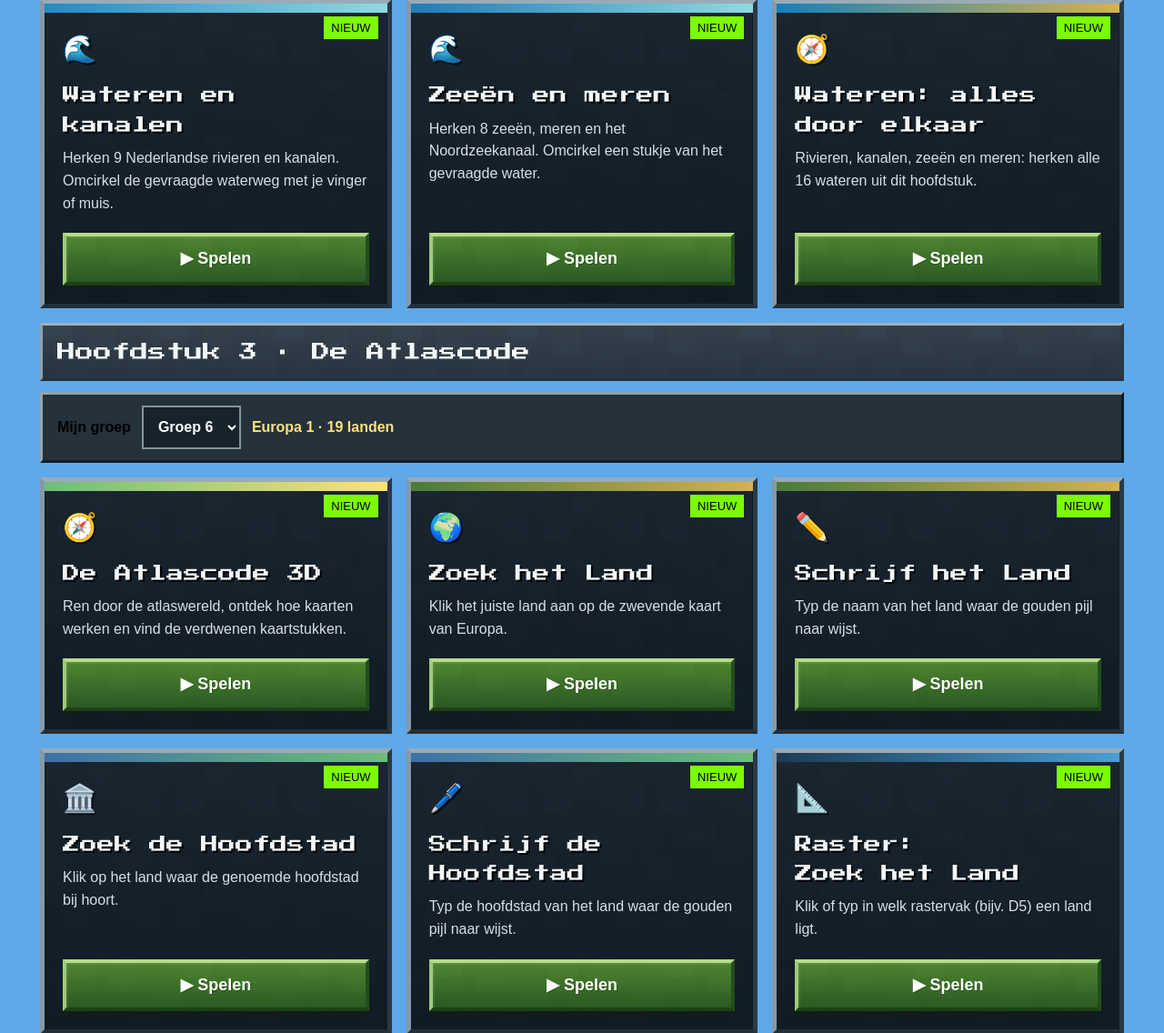
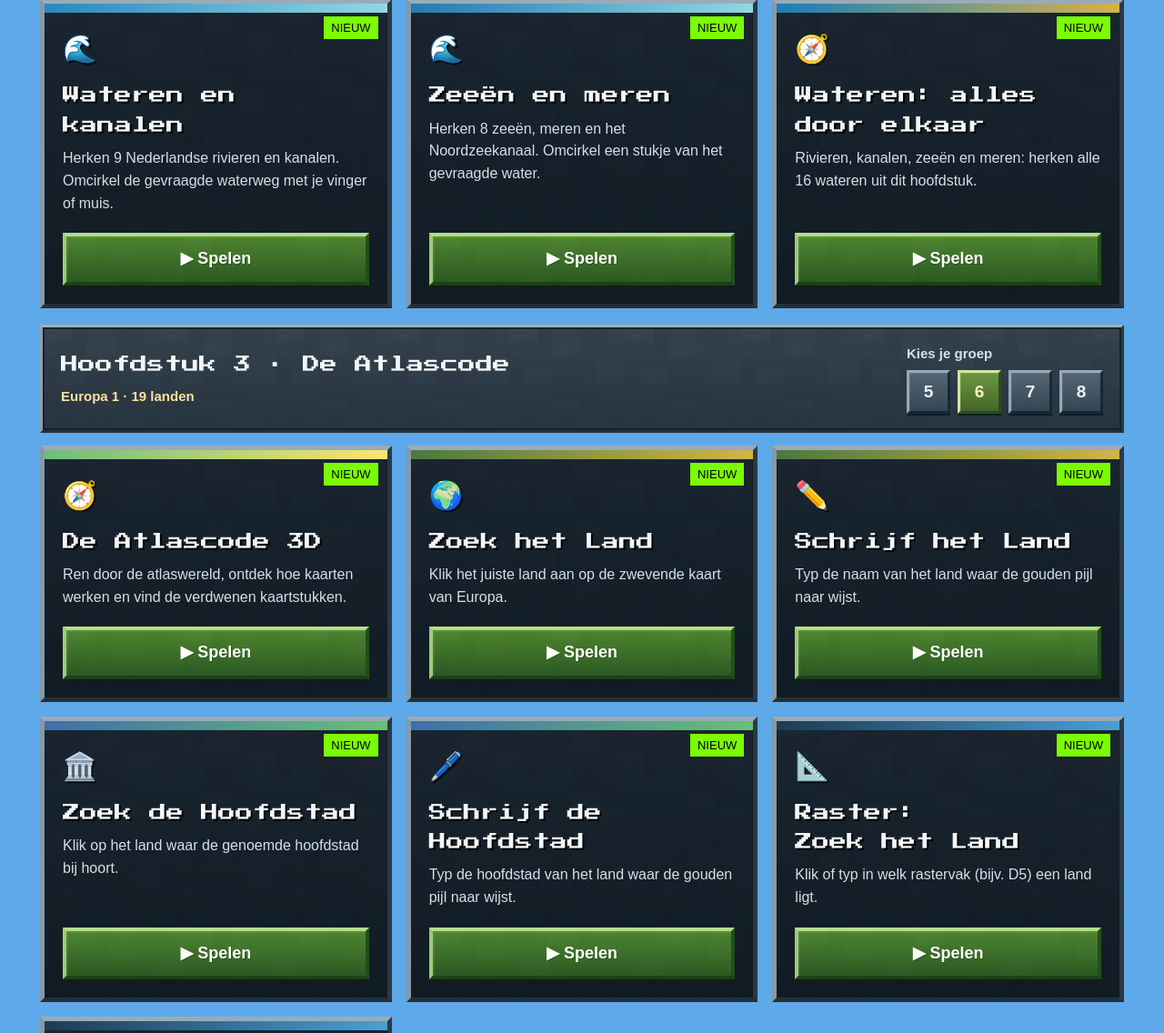
Before and after one commit to richard-vos/leercraft, a PHP site: page / in a window 1280 px wide. Shown: the part 1061-2197 px from the top of the page at 91% size. Run offline with PHP 8.4, Linux system fonts and the light colour scheme; data that the repository does not hold is empty; some libraries are stand-ins or nearby versions.

Commit message:
opties van klaskeuze is beter afgestemd met het thema.

```diff
--- a/assets/hub.css
+++ b/assets/hub.css
@@ -117,6 +117,16 @@ html[data-world-theme=end] .site-home .footer-donate{border-top-color:#c9a7e2;bo
 @media(min-width:700px){.site-home .site-footer{grid-template-columns:minmax(0,1fr) minmax(130px,auto);gap:20px 24px;padding:24px}.footer-donate{grid-column:1/-1}}
 @media(min-width:1000px){.site-home .site-footer{grid-template-columns:minmax(0,1fr) minmax(150px,auto) minmax(250px,auto)}.footer-donate{grid-column:auto}}
 @media(max-width:360px){.site-home .site-footer{padding:18px 12px}.site-home .footer-brand{font-size:16px}.site-home .footer-donate{font-size:16px;padding:12px 10px;gap:8px}}
-.atlas-hub-config{display:flex;align-items:center;flex-wrap:wrap;gap:12px;padding:12px 16px;margin-bottom:16px;background:#25313b;border:3px solid;border-color:#93a4ad #121b22 #121b22 #93a4ad;font:700 16px/1.5 Arial,sans-serif}
-.atlas-hub-config select{min-height:48px;padding:8px 12px;font:700 16px Arial;background:#17232b;color:#fff;border:2px solid #81959e;border-radius:0}
-.atlas-hub-config span{color:#ffe17b}
+.site-home .atlas-chapter{display:grid;grid-template-columns:minmax(0,1fr) auto;gap:16px 24px;align-items:center;margin:18px 0 14px;padding:18px 20px;background:linear-gradient(#34434ecc,#263440ed),var(--hub-stone);border:3px solid;border-color:#a0b1bc #2b3945 #22313d #8da0ad;box-shadow:inset 0 0 0 2px #17222a}
+.site-home .atlas-chapter .chapter-title{margin:0;padding:0;border:0;background:none;box-shadow:none;font-size:clamp(15px,1.65vw,19px);line-height:1.7}
+.atlas-chapter-heading{min-width:0}
+.site-home #chapter-atlas-curriculum{margin:8px 0 0;color:#ffe39a;font:700 15px/1.5 Arial,sans-serif}
+.site-home .atlas-hub-config{display:grid;grid-template-columns:repeat(4,minmax(48px,1fr));gap:8px;min-width:0;margin:0;padding:0;border:0;color:#e3edf3;font:700 15px/1.4 Arial,sans-serif}
+.atlas-hub-config legend{padding:0 0 8px;color:#d7e3eb}
+.atlas-hub-config label{position:relative;cursor:pointer;min-width:0}
+.atlas-hub-config input{position:absolute;width:1px;height:1px;opacity:0}
+.site-home .atlas-hub-config span{display:flex;align-items:center;justify-content:center;min-height:48px;min-width:48px;padding:8px;color:#ecf2f6;background:linear-gradient(#546674,#354653);border:3px solid;border-color:#95a9b7 #182834 #182834 #95a9b7;box-shadow:inset 1px 1px #ffffff15,0 2px #101d27;font:700 19px/1 Arial,sans-serif}
+.site-home .atlas-hub-config input:checked+span{color:#fff3ba;background:linear-gradient(#6b9842,#426629);border-color:#d4e79b #2d4b21 #2d4b21 #d4e79b}
+.atlas-hub-config label:hover span{filter:brightness(1.12)}
+.atlas-hub-config input:focus-visible+span{outline:3px solid #ffe17b;outline-offset:3px}
+@media(max-width:700px){.site-home .atlas-chapter{grid-template-columns:minmax(0,1fr);gap:14px;padding:16px}.site-home .atlas-hub-config{width:100%}}
--- a/assets/js/atlas-hub.js
+++ b/assets/js/atlas-hub.js
@@ -1,9 +1,9 @@
 import {schoolGroup} from './atlas-session.js';
 const select=document.getElementById('chapter-atlas-group');
 let stored;try{stored=localStorage.getItem('leercraft-atlas-group');}catch{}
-select.value=schoolGroup(stored);
+select.querySelector(`input[value="${schoolGroup(stored)}"]`).checked=true;
 function apply(){
-  const group=schoolGroup(select.value);
+  const group=schoolGroup(select.querySelector('input:checked').value);
   document.getElementById('chapter-atlas-curriculum').textContent=group<=6?'Europa 1 · 19 landen':'Europa 1 + 2 · 39 landen';
   for(const link of document.querySelectorAll('#subj-topo a.card')){
     const url=new URL(link.href);if(!/\/(?:europa-[a-z-]+|atlascode)\/$/.test(url.pathname))continue;
--- a/index.html
+++ b/index.html
@@ -343,8 +343,15 @@ body{font-family:'Press Start 2P',monospace;min-height:100vh;overflow-x:hidden;b
         </div>
       </a>
     </div>
-    <h3 class="chapter-title">Hoofdstuk 3 · De Atlascode</h3>
-    <div class="atlas-hub-config"><label for="chapter-atlas-group">Mijn groep</label><select id="chapter-atlas-group"><option value="5">Groep 5</option><option value="6" selected>Groep 6</option><option value="7">Groep 7</option><option value="8">Groep 8</option></select><span id="chapter-atlas-curriculum">Europa 1 · 19 landen</span></div>
+    <div class="atlas-chapter" aria-labelledby="atlas-chapter-title">
+      <div class="atlas-chapter-heading"><h3 class="chapter-title" id="atlas-chapter-title">Hoofdstuk 3 · De Atlascode</h3><p id="chapter-atlas-curriculum" aria-live="polite">Europa 1 · 19 landen</p></div>
+      <fieldset class="atlas-hub-config" id="chapter-atlas-group"><legend>Kies je groep</legend>
+        <label><input type="radio" name="atlas-group" value="5"><span>5</span></label>
+        <label><input type="radio" name="atlas-group" value="6" checked><span>6</span></label>
+        <label><input type="radio" name="atlas-group" value="7"><span>7</span></label>
+        <label><input type="radio" name="atlas-group" value="8"><span>8</span></label>
+      </fieldset>
+    </div>
     <div class="cards-grid">
       <a class="card" href="/spellen/topografie/groep-6/atlascode/">
         <div class="card-banner" style="background:linear-gradient(90deg,#6bbf79,#ffe275);"></div>
```
